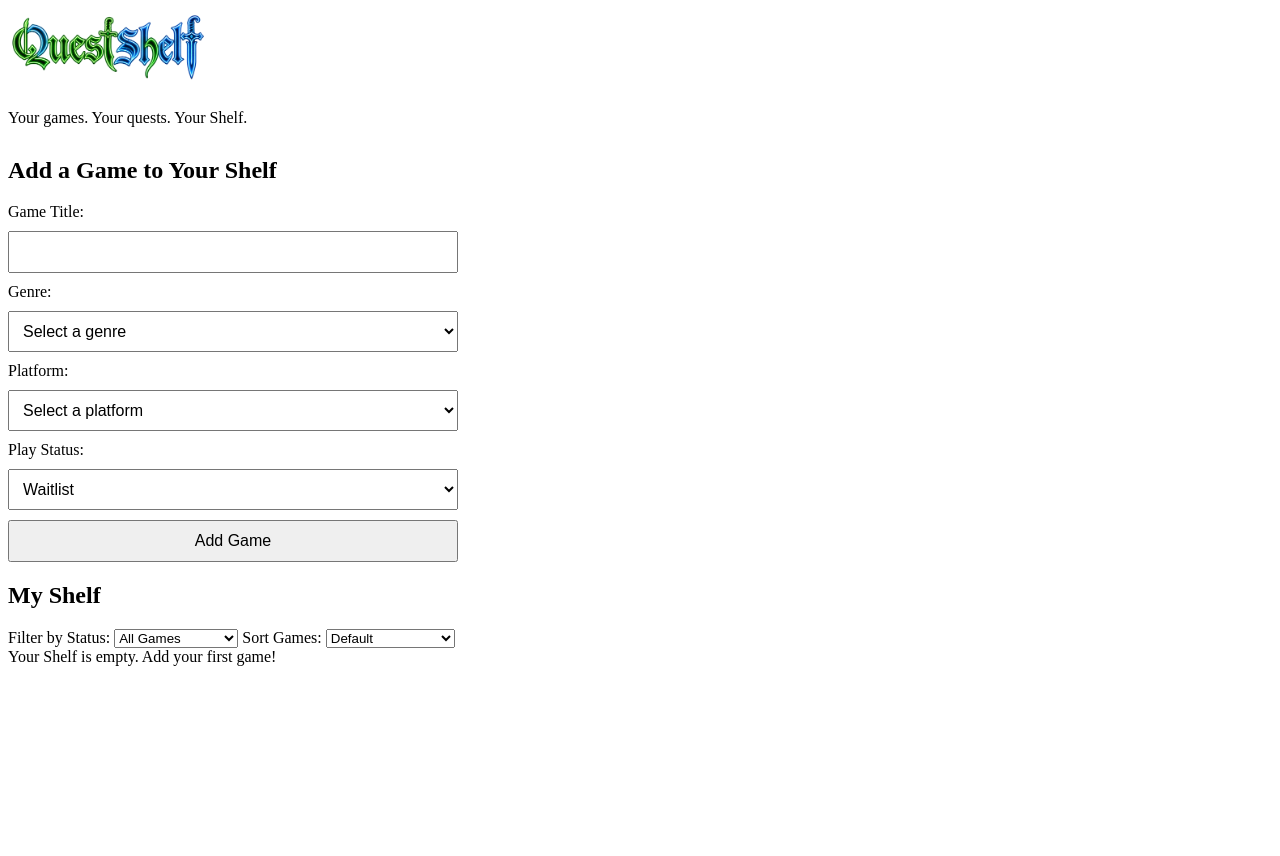
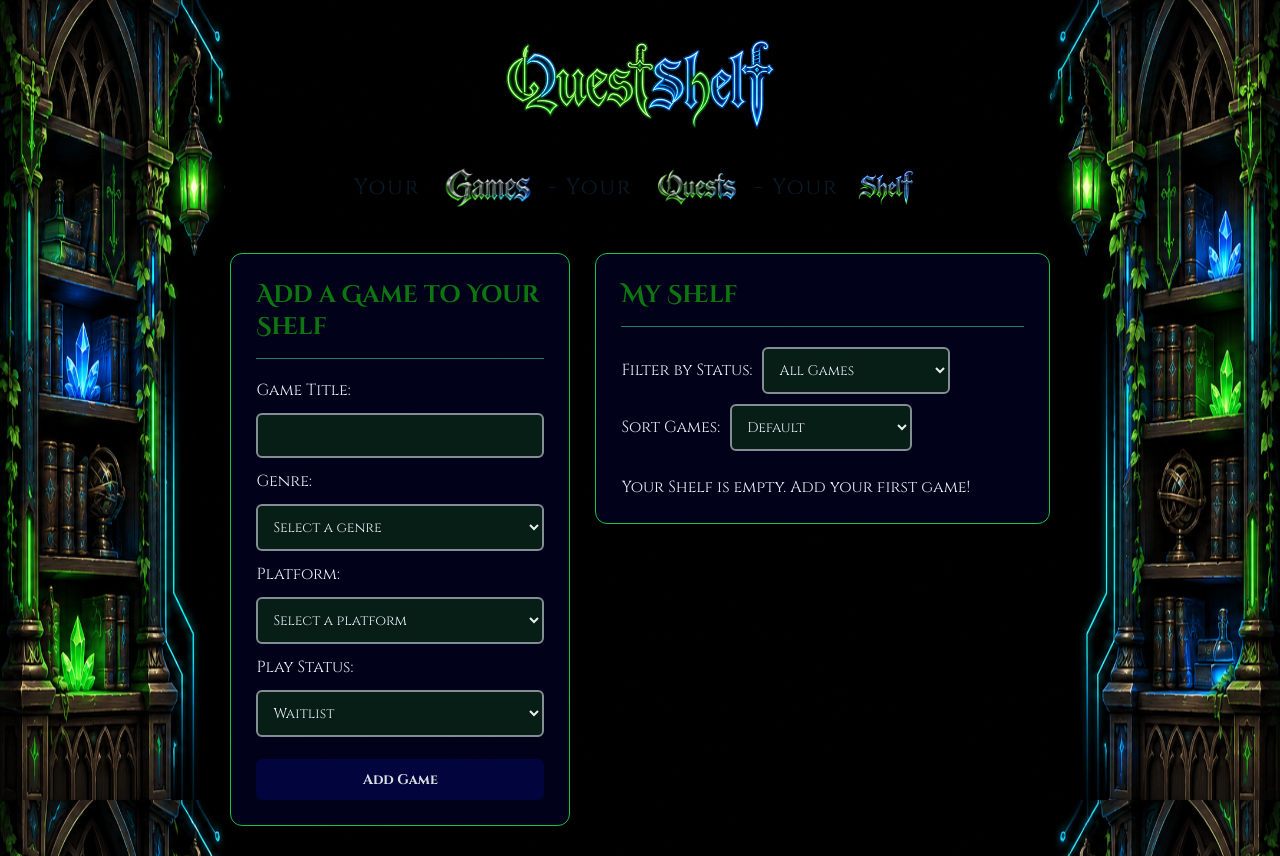
Before and after one commit to SamiSully/QuestShelf, a plain HTML site: page index.html in a window 1280 px wide. Before the commit the page ends 800 px from the top, so only its background shows below. Drawn offline with Linux system fonts and the light colour scheme.

Commit message:
Redesign QuestShelf with medieval cyberpunk theme

```diff
--- a/index.html
+++ b/index.html
@@ -11,8 +11,11 @@
 <body>
 
    <img src="finalQuestShelfDesign.png" alt="QuestShelf Logo" class="logo">
-   <p>Your games. Your quests.  Your Shelf.</p>
-
+<p class="tagline">
+    Your <img src="QS “Games” Logo-1.png" alt="Games">-
+    Your <img src="QS Quests lgo.png" alt="Quests">-
+    Your <img src="QS shhelf logo.png" alt="Shelf">
+</p>
 <section id="add-game">
 
     <h2>Add a Game to Your Shelf</h2>
--- a/style.css
+++ b/style.css
@@ -1,27 +1,189 @@
+
+@import url('https://fonts.googleapis.com/css2?family=Cinzel:wght@400;600;700&family=Cinzel+Decorative:wght@400;700&display=swap');
+
+* {
+    box-sizing: border-box;
+}
+
+
+body {
+    background-color: #040b32;
+    color: #e8edf2;
+
+    font-family: 'Cinzel', Georgia, serif;
+
+    margin: 0;
+    padding: 30px;
+    display: grid;
+    grid-template-columns: 340px 1fr;
+    gap: 25px;
+}
+
+
 .logo {
-    width: 200px;
+    width: 280px;
     max-width: 100%;
     height: auto;
+    grid-column: 1 / -1;
+    justify-self: center;
 }
 
-#add-game {
-    max-width: 450px;
-    margin-top: 30px;
+body > p {
+    grid-column: 1 / -1;
+    text-align: center;
+    color: #081b2a;
+    letter-spacing: 2px;
+    margin: 0 0 20px;
+}
+
+h2 {
+    color: #0d7610;
+    margin-top: 0;
+    border-bottom: 1px solid #227f62;
+    padding-bottom: 15px;
+}
+
+#add-game,
+#my-shelf {
+    background-color: #04033d6f;
+    border: 1px solid #17c247;
+    border-radius: 12px;
+    padding: 25px;
+    align-self: start;
 }
 
 #game-form {
     display: flex;
     flex-direction: column;
+    gap: 12px;
+}
+
+input,
+select,
+button {
+    padding: 11px;
+    font-size: 14px;
+    border-radius: 6px;
+}
+
+input,
+select {
+    background-color: #0d490d66;
+    color: #e8edf2;
+    border: 2px solid #848d94;
+}
+
+button {
+    cursor: pointer;
+    border: none;
+    font-weight: bold;
+}
+
+#game-form button {
+    background-color: #0813f129;
+    color: #dadfe3;
+    margin-top: 10px;
+}
+
+#game-form button:hover {
+    background-color: #91efbd;
+}
+
+#shelf-controls {
+    display: flex;
+    align-items: center;
+    flex-wrap: wrap;
     gap: 10px;
+    margin-bottom: 25px;
 }
-#game-form input,
-#game-form select,
-#game-form button {
 
-    padding: 10px;
-    font-size: 16px;
+#game-list {
+    display: grid;
+    grid-template-columns: repeat(auto-fit, minmax(230px, 1fr));
+    gap: 15px;
+}
 
+#game-list > div {
+    background-color: #27293d;
+    border: 3px solid #3412ca;
+    border-left: 4px solid #1c5303;
+    border-bottom: 4px solid #1c5303;
+    border-radius: 8px;
+    padding: 20px;
 }
-#game-form button {
-    cursor: pointer;
+
+#game-list h3 {
+    color: #25783f;
+    margin-top: 0;
 }
+
+#game-list p {
+    color: #dee1e3;
+    line-height: 1.7;
+    font-size: 14px;
+}
+
+#game-list select {
+    width: 100%;
+    margin-bottom: 10px;
+}
+
+.remove-button {
+    width: 100%;
+    background-color: #470f16;
+    color: white;
+}
+
+.remove-button:hover {
+    background-color: #42030a;
+}
+
+
+
+
+
+
+@media (max-width: 850px) {
+    body {
+        grid-template-columns: 1fr;
+        padding: 15px;
+    }
+}
+
+
+
+
+
+h2, h3 {
+    font-family: 'Cinzel Decorative', Georgia, serif;
+}
+
+input, select, button {
+    font-family: 'Cinzel', Georgia, serif;
+}
+.tagline img {
+    height: 40px;
+    width: auto;
+    vertical-align: middle;
+}
+
+.tagline {
+    font-size: 22px;
+}
+body {
+    background-image: url("QS\ shelf\ background\ image.png");
+    background-size: 100% 100%;
+    background-position: center;
+    background-repeat: no-repeat;
+    background-attachment: fixed;
+    min-height: 100vh;
+    padding-left: 18%;
+    padding-right: 18%;
+}
+
+@media (max-width: 850px) {
+    body {
+        background-image: none;
+        padding: 15px;
+    }
+}
```
Also changed, not shown: QS Quests lgo.png (added), QS shelf background image.png (added), QS shhelf logo.png (added), QS “Games” Logo-1.png (added).
